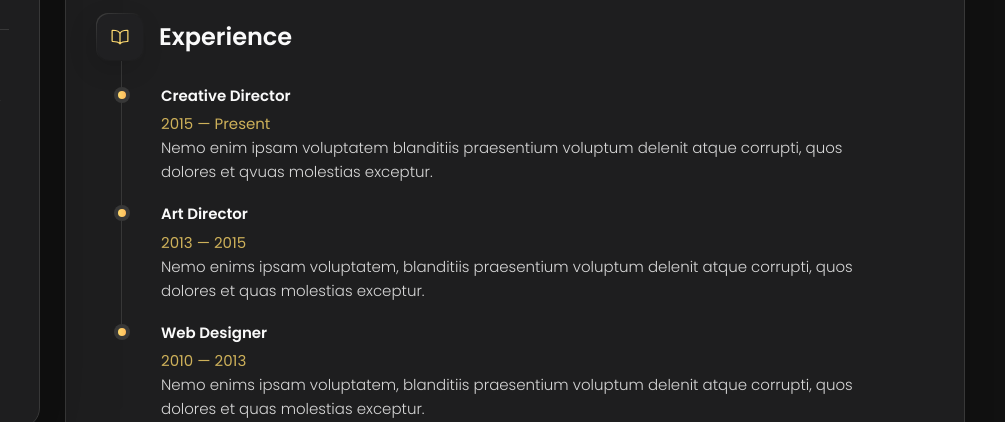
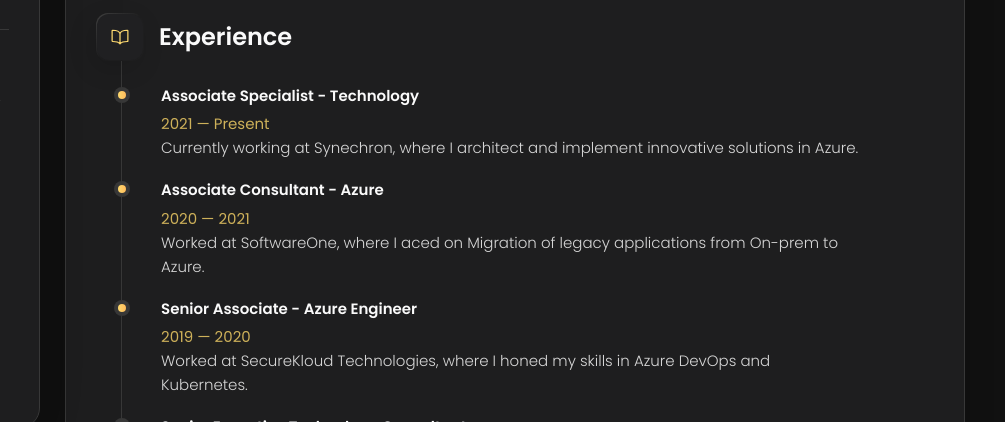
Before and after one commit to Loki1711/loki-portfolio, a plain HTML site: page index.html in a window 1280 px wide. Both pictures are taken after a click on the button "Resume". Shown: the part 378-800 px from the top of the page, 275-1280 px from the left. Drawn offline with nearby package versions, Linux system fonts and the light colour scheme.

Commit message:
experience

```diff
--- a/index.html
+++ b/index.html
@@ -540,42 +540,48 @@
 
             <li class="timeline-item">
 
-              <h4 class="h4 timeline-item-title">Creative director</h4>
+              <h4 class="h4 timeline-item-title">Associate Specialist - Technology</h4>
 
-              <span>2015 — Present</span>
+              <span>2021 — Present</span>
 
               <p class="timeline-text">
-                Nemo enim ipsam voluptatem blanditiis praesentium voluptum delenit atque corrupti, quos dolores et qvuas
-                molestias
-                exceptur.
+                Currently working at Synechron, where I architect and implement innovative solutions in Azure.
               </p>
 
             </li>
 
             <li class="timeline-item">
 
-              <h4 class="h4 timeline-item-title">Art director</h4>
+              <h4 class="h4 timeline-item-title">Associate Consultant - Azure</h4>
 
-              <span>2013 — 2015</span>
+              <span>2020 — 2021</span>
 
               <p class="timeline-text">
-                Nemo enims ipsam voluptatem, blanditiis praesentium voluptum delenit atque corrupti, quos dolores et
-                quas molestias
-                exceptur.
+                Worked at SoftwareOne, where I aced on Migration of legacy applications from On-prem to Azure.
               </p>
 
             </li>
 
             <li class="timeline-item">
 
-              <h4 class="h4 timeline-item-title">Web designer</h4>
+              <h4 class="h4 timeline-item-title">Senior Associate - Azure Engineer</h4>
 
-              <span>2010 — 2013</span>
+              <span>2019 — 2020</span>
 
               <p class="timeline-text">
-                Nemo enims ipsam voluptatem, blanditiis praesentium voluptum delenit atque corrupti, quos dolores et
-                quas molestias
-                exceptur.
+                Worked at SecureKloud Technologies, where I honed my skills in Azure DevOps and Kubernetes.
+              </p>
+
+            </li>
+
+              <li class="timeline-item">
+
+              <h4 class="h4 timeline-item-title">Senior Executive Technology Consultant</h4>
+
+              <span>2019 — 2020</span>
+
+              <p class="timeline-text">
+                Worked at Stackup Technology Solutions Private Limited, where I contributed to various Azure projects and gained valuable experience.
               </p>
 
             </li>
```
